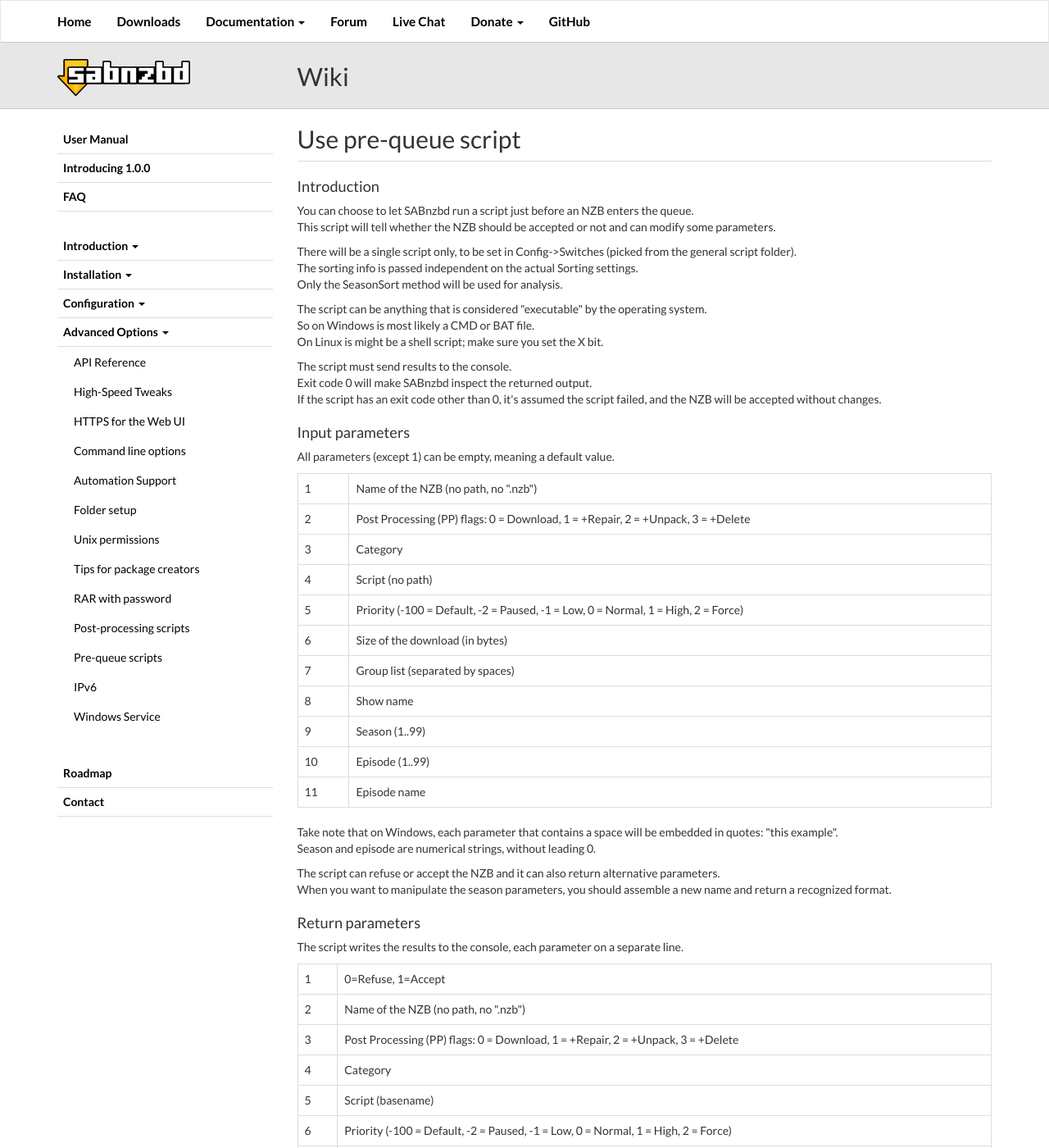
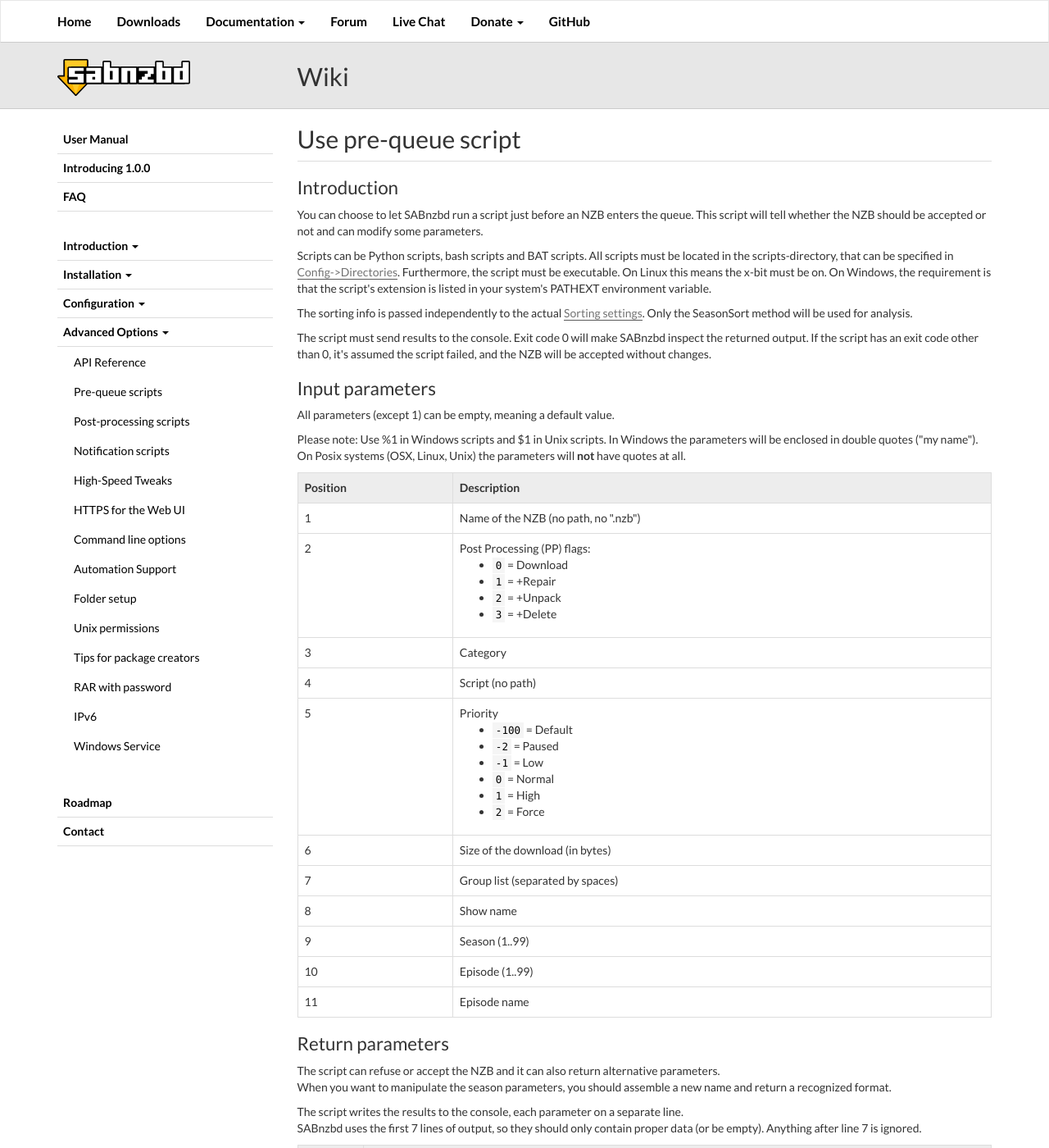
Before and after one commit to sabnzbd/sabnzbd.github.io, a Jekyll site: the page built from wiki/advanced/user-pre-queue-script.html, in a window 1280 px wide and 1400 px high. Shown: the whole window at 82% size. Built offline with Jekyll 4.4.1, drawn with Linux system fonts in a browser that asks for light colours; some of the changed text lies outside the part shown.

Commit message:
Adding Notification Script wiki

```diff
--- a/_layouts/wiki.html
+++ b/_layouts/wiki.html
@@ -54,6 +54,9 @@
                 </a>
                 <ul id="wiki-menu-advanced" class="collapse {% if page.url contains "/advanced/" %}in{% endif %}" >
                     <li><a href="/wiki/advanced/api">API Reference</a></li>
+                    <li><a href="/wiki/advanced/user-pre-queue-script">Pre-queue scripts</a></li>
+                    <li><a href="/wiki/advanced/user-scripts">Post-processing scripts</a></li>
+                    <li><a href="/wiki/advanced/user-notification-scripts">Notification scripts</a></li>
                     <li><a href="/wiki/advanced/highspeed-downloading">High-Speed Tweaks</a></li>
                     <li><a href="/wiki/advanced/https">HTTPS for the Web UI</a></li>
                     <li><a href="/wiki/advanced/command-line-parameters">Command line options</a></li>
@@ -62,8 +65,6 @@
                     <li><a href="/wiki/advanced/unix-permissions">Unix permissions</a></li>
                     <li><a href="/wiki/advanced/unix-packaging">Tips for package creators</a></li>
                     <li><a href="/wiki/advanced/password-protected-rars">RAR with password</a></li>
-                    <li><a href="/wiki/advanced/user-scripts">Post-processing scripts</a></li>
-                    <li><a href="/wiki/advanced/user-pre-queue-script">Pre-queue scripts</a></li>
                     <li><a href="/wiki/advanced/ipv6">IPv6</a></li>
                     <li><a href="/wiki/advanced/sabnzbd-as-a-windows-service">Windows Service</a></li>
                 </ul>
--- a/wiki/advanced/highspeed-downloading.html
+++ b/wiki/advanced/highspeed-downloading.html
@@ -4,14 +4,14 @@
 
 <p>If you are blessed with a fast connection (50MB/s and over) and are not getting the full speeds you require, you can try the following:</p>
 <ol>
-    <li>Set the <strong>article cache</strong> in Config -&gt; General. This will keep articles in memory and not write them to disk (which is slower). Depending on how much RAM you can spare two good values are 200M or 500M (the M denotes megabytes and is required). If you download a lot of rar files that are 200MB or larger then use the latter value.</li>
-    <li>Make sure <strong>python-yenc</strong> is installed (yenc-0.3.tar.gz or higher). If you are on windows it will already be present. This will speed up decoding as it will use C code instead of python code. The logging will say at startup whether this module has been installed ("_yenc module… found!"). If you have installed using a repository/pre-built package you will likely already have it.</li>
+    <li>Set the <strong>article cache</strong> in <a href="/wiki/1.0/general">Config-&gt;General</a>. This will keep articles in memory and not write them to disk (which is slower). Depending on how much RAM you can spare two good values are 200M or 500M (the M denotes megabytes and is required). If you download a lot of rar files that are 200MB or larger then use the latter value.</li>
+    <li>Make sure <strong>python-yenc</strong> is installed (yenc-0.3.tar.gz or higher). If you are on windows it will already be present. This will speed up decoding as it will use C code instead of python code. You can see on the first page of the Config if it is working properly. If you have installed using a repository/pre-built package you will likely already have it.</li>
     <li>Lower your <strong>connection count</strong> in Config -&gt; Servers. It may seem counter-intuitive, since more connections <em>should</em> be faster than fewer connections, but if you use the 50+ connections some hosts give you the overhead from constantly opening and closing connections can slow you down. So start at the max allowed connections and slowly lower your count until you max out your speed. Or do it the other way round: start with 5 connections, measure the speed, and raise to 7, measure again, 9, measure again, etc Normally 10 connections are enough.</li>
 </ol>
 <p>If none of the above methods make a difference, have a look at how much CPU is being used while downloading, if it is at 100% it is likely your processor is too slow to maintain high enough speeds. As of SABnzbd 0.7.20, with DEBUG logging turned<sup class="footnoteref"><a id="footnoteref-1" href="#footnote-1">1</a></sup>, SABnzbd will show the available CPU performance. Example:</p>
 <div class="code">
     <pre><code>2014-12-05 19:26:00,801::DEBUG::[sabnzbdplus:1294] CPU Pystone available performance is 85733
-2014-12-05 19:26:00,802::DEBUG::[sabnzbdplus:1298] CPU model name is Intel(R) Core(TM) i3 CPU       M 370  @ 2.40GHz</code>
+2014-12-05 19:26:00,802::DEBUG::[sabnzbdplus:1298] CPU model name is Intel(R) Core(TM) i3 CPU</code>
 </pre>
 </div>
 <br>
--- /dev/null
+++ b/wiki/advanced/user-notification-scripts.html
@@ -0,0 +1,69 @@
+---
+title: Notification Scripts
+---
+<p><strong>Only in SABnzbd 1.1.0+</strong>
+<p>SABnzbd can run a user-provided script to be executed when a notification needs to be send. In <a href="/wiki/configuration/1.0/notifications">Config-&gt;Notifications</a> you can specify for which type of notifications the script should be executed.</p>
+
+<p>Scripts can be Python scripts, bash scripts and BAT scripts. All scripts must be located in the scripts-directory, that can be specified in <a href="/wiki/configuration/1.0/folders">Config-&gt;Directories</a>. Furthermore, the script must be executable. On Linux this means the x-bit must be on. On Windows, the requirement is that the script's extension is listed in your system's PATHEXT environment variable.</p>
+
+<h2>Parameters</h2>
+<p>The script will receive the parameters described below. </p>
+<p>Please note: Use %1 in Windows scripts and $1 in Unix scripts. In Windows the parameters will be enclosed in double quotes ("my name").<br>
+    On Posix systems (OSX, Linux, Unix) the parameters will <strong>not</strong> have quotes at all.
+</p>
+<table class="table table-bordered table-hover table-not-fixed">
+    <tbody>
+        <tr>
+            <th>Position</th>
+            <th>Description</th>
+        </tr>
+        <tr>
+            <td>1</td>
+            <td>Type of notification
+                <ul>
+                    <li><code>startup</code> = Startup/Shutdown</li>
+                    <li><code>download</code> = Added NZB</li></li>
+                    <li><code>pp</code> = Post-processing started</li>
+                    <li><code>complete</code> = Job finished</li>
+                    <li><code>failed</code> = Job failed</li>
+                    <li><code>warning</code> = Warning</li>
+                    <li><code>error</code> = Error</li>
+                    <li><code>disk_full</code> = Disk full</li>
+                    <li><code>queue_done</code> = Queue finished</li>
+                    <li><code>new_login</code> = User logged in</li>
+                    <li><code>other</code> = Other Messages</li>
+                </ul>
+            </td>
+            <tr>
+                <td>2</td>
+                <td>The title of the notification in the user's language</td>
+            </tr>
+            <tr>
+                <td>3</td>
+                <td>The notification message</td>
+            </tr>
+            <tr>
+                <td>4</td>
+                <td>Parameters (can be specified in <a href="/wiki/configuration/1.0/notifications">Config-&gt;Notifications</a>)</td>
+            </tr>
+        </tr>
+    </tbody>
+</table>
+<p>When all went well, SABnzbd expect's exit code 0. If an error occured or something else than 1 is returned, the output will be shown to the user as an error.
+
+<h2>Example Python script</h2>
+<p>The get the parameters in python, you can do this:</p>
+<pre><code>import sys
+try:
+    (scriptname, notification_type, notification_title, notification_text, parameters) = sys.argv
+except:
+    print "No commandline parameters found"
+    sys.exit(1)
+
+# continue script
+
+# Your code goes here
+
+# Success code
+sys.exit(0)</code>
+</pre>
--- a/wiki/advanced/user-pre-queue-script.html
+++ b/wiki/advanced/user-pre-queue-script.html
@@ -1,34 +1,44 @@
 ---
 title: Use pre-queue script
 ---
-<h3 id="toc0"><span>Introduction</span></h3>
-<p>You can choose to let SABnzbd run a script just before an NZB enters the queue.<br>
+<h2 id="toc0"><span>Introduction</span></h2>
+<p>You can choose to let SABnzbd run a script just before an NZB enters the queue.
     This script will tell whether the NZB should be accepted or not and can modify some parameters.
 </p>
-<p>There will be a single script only, to be set in Config-&gt;Switches (picked from the general script folder).<br>
-    The sorting info is passed independent on the actual Sorting settings.<br>
+<p>Scripts can be Python scripts, bash scripts and BAT scripts. All scripts must be located in the scripts-directory, that can be specified in <a href="/wiki/configuration/1.0/folders">Config-&gt;Directories</a>. Furthermore, the script must be executable. On Linux this means the x-bit must be on. On Windows, the requirement is that the script's extension is listed in your system's PATHEXT environment variable.</p>
+<p>
+    The sorting info is passed independently to the actual <a href="/wiki/1.0/sorting">Sorting settings</a>.
     Only the SeasonSort method will be used for analysis.
 </p>
-<p>The script can be anything that is considered "executable" by the operating system.<br>
-    So on Windows is most likely a CMD or BAT file.<br>
-    On Linux is might be a shell script; make sure you set the X bit.
-</p>
-<p>The script must send results to the console.<br>
-    Exit code 0 will make SABnzbd inspect the returned output.<br>
+<p>The script must send results to the console.
+    Exit code 0 will make SABnzbd inspect the returned output.
     If the script has an exit code other than 0, it's assumed the script failed, and the NZB will be accepted without changes.
 </p>
-<h3 id="toc1"><span>Input parameters</span></h3>
+<h2 id="toc1"><span>Input parameters</span></h2>
 <p>All parameters (except 1) can be empty, meaning a default value.<br></p>
-
+<p>Please note: Use %1 in Windows scripts and $1 in Unix scripts. In Windows the parameters will be enclosed in double quotes ("my name").<br>
+    On Posix systems (OSX, Linux, Unix) the parameters will <strong>not</strong> have quotes at all.
+</p>
 <table class="table table-bordered table-hover table-not-fixed">
     <tbody>
+        <tr>
+            <th>Position</th>
+            <th>Description</th>
+        </tr>
         <tr>
             <td>1</td>
             <td>Name of the NZB (no path, no ".nzb")</td>
         </tr>
         <tr>
             <td>2</td>
-            <td>Post Processing (PP) flags: 0 = Download, 1 = +Repair, 2 = +Unpack, 3 = +Delete</td>
+            <td>Post Processing (PP) flags:
+                <ul>
+                    <li><code>0</code> = Download</li>
+                    <li><code>1</code> = +Repair</li>
+                    <li><code>2</code></code> = +Unpack</li>
+                    <li><code>3</code> = +Delete</li>
+                </ul>
+            </td>
         </tr>
         <tr>
             <td>3</td>
@@ -40,7 +50,16 @@
         </tr>
         <tr>
             <td>5</td>
-            <td>Priority (-100 = Default, -2 = Paused, -1 = Low, 0 = Normal, 1 = High, 2 = Force)</td>
+            <td>Priority
+                <ul>
+                    <li><code>-100</code> = Default</li>
+                    <li><code>-2</code> = Paused</li>
+                    <li><code>-1</code> = Low</li>
+                    <li><code>0</code> = Normal</li>
+                    <li><code>1</code> = High</li>
+                    <li><code>2</code> = Force</li>
+                </ul>
+            </td>
         </tr>
         <tr>
             <td>6</td>
@@ -70,20 +89,28 @@
 </table>
 
 
-<p>Take note that on Windows, each parameter that contains a space will be embedded in quotes: "this example".<br>
-    Season and episode are numerical strings, without leading 0.
-</p>
+<h2 id="toc2"><span>Return parameters</span></h2>
 <p>The script can refuse or accept the NZB and it can also return alternative parameters.<br>
     When you want to manipulate the season parameters, you should assemble a new name and return a recognized format.
 </p>
-<h3 id="toc2"><span>Return parameters</span></h3>
 <p>The script writes the results to the console, each parameter on a separate line.<br>
+SABnzbd uses the first 7 lines of output, so they should only contain proper data (or be empty).
+    Anything after line 7 is ignored.
 </p>
 <table class="table table-bordered table-hover table-not-fixed">
     <tbody>
         <tr>
+            <th>Position</th>
+            <th>Description</th>
+        </tr>
+        <tr>
             <td>1</td>
-            <td>0=Refuse, 1=Accept</td>
+            <td>
+                <ul>
+                    <li>0 = Refuse</li>
+                    <li>1=Accept</li>
+                </ul>
+            </td>
         </tr>
         <tr>
             <td>2</td>
@@ -91,7 +118,14 @@
         </tr>
         <tr>
             <td>3</td>
-            <td>Post Processing (PP) flags: 0 = Download, 1 = +Repair, 2 = +Unpack, 3 = +Delete</td>
+            <td>Post Processing (PP) flags:
+                <ul>
+                    <li><code>0</code> = Download</li>
+                    <li><code>1</code> = +Repair</li>
+                    <li><code>2</code></code> = +Unpack</li>
+                    <li><code>3</code> = +Delete</li>
+                </ul>
+            </td>
         </tr>
         <tr>
             <td>4</td>
@@ -99,11 +133,20 @@
         </tr>
         <tr>
             <td>5</td>
-            <td>Script (basename)</td>
+            <td>Script (no path)</td>
         </tr>
         <tr>
             <td>6</td>
-            <td>Priority (-100 = Default, -2 = Paused, -1 = Low, 0 = Normal, 1 = High, 2 = Force)</td>
+            <td>Priority
+                <ul>
+                    <li><code>-100</code> = Default</li>
+                    <li><code>-2</code> = Paused</li>
+                    <li><code>-1</code> = Low</li>
+                    <li><code>0</code> = Normal</li>
+                    <li><code>1</code> = High</li>
+                    <li><code>2</code> = Force</li>
+                </ul>
+            </td>
         </tr>
         <tr>
             <td>7</td>
@@ -127,12 +168,11 @@
 if %6 LSS 2000000000 echo 1</code>
 </pre>
 </div>
-<p>Save it as file "size-checker.cmd" and put in the scripts folder.</p>
-<p>A python script to set prio to Force on downloads smaller than 50&nbsp;MB:</p>
+<p>Save it as file <code>size-checker.cmd</code> and put in the scripts folder.</p>
+
+<p>A python script to set prio to Force on downloads smaller than 50MB:</p>
 <div class="code">
-    <pre><code>#!/usr/bin/env python
-
-import sys
+    <pre><code>import sys
 
 try:
     (scriptname, nzbname, postprocflags, category, script, prio, downloadsize, grouplist, showname, season, episodenumber, episodename) = sys.argv
@@ -151,8 +191,7 @@
 print
 print prio
 print
-
-sys.exit(0)    # 0 means OK</code>
+# 0 means OK
+sys.exit(0) </code>
 </pre>
 </div>
-<p>The python script should be set to executable (chmod +x …)</p>
--- a/wiki/advanced/user-scripts.html
+++ b/wiki/advanced/user-scripts.html
@@ -1,14 +1,33 @@
 ---
-title: User Scripts
+title: Post-processing scripts
 ---
 <p>SABnzbd can run a user-provided script to be executed when a job has completed without errors.</p>
-<p>You can do whatever you like with such a script.</p>
-<p>The script will receive the parameters described below. Use %1 in Windows scripts and $1 in Unix scripts.</p>
-<p>Please note that in Windows the parameters will be enclosed in double quotes ("my name").<br>
+<p>Scripts can be Python scripts, bash scripts and BAT scripts. All scripts must be located in the scripts-directory, that can be specified in <a href="/wiki/configuration/1.0/folders">Config-&gt;Directories</a>. Furthermore, the script must be executable. On Linux this means the x-bit must be on. On Windows, the requirement is that the script's extension is listed in your system's PATHEXT environment variable.</p>
+<p>The scripts can be used in these contexts:</p>
+<ul>
+    <li>Associated with a job entry on the Main page</li>
+    <li>Changed for a job on the Queue page</li>
+    <li>Associated with a <a href="/wiki/configuration/1.0/categories">user-defined category</a></li>
+    <li>Associated with the empty-queue event on the Queue page</li>
+</ul>
+<p>A post-processing script will only run when the job has completed without errors.
+    If you want to run the script always, you need to disable the option <a href="/wiki/configuration/1.0/switches">"Post-Process Only Verified Jobs"</a>.
+</p>
+<p>The console output of the script is captured by SABnzbd and is saved in the so called "Script Log" which can be opened from the history details.
+    The output will be added to the (optional) notification email and can be examined in the History page.
+</p>
+
+<h2>Parameters</h2>
+<p>The script will receive the parameters described below. </p>
+<p>Please note: Use %1 in Windows scripts and $1 in Unix scripts. In Windows the parameters will be enclosed in double quotes ("my name").<br>
     On Posix systems (OSX, Linux, Unix) the parameters will <strong>not</strong> have quotes at all.
 </p>
 <table class="table table-bordered table-hover table-not-fixed">
     <tbody>
+        <tr>
+            <th>Position</th>
+            <th>Description</th>
+        </tr>
         <tr>
             <td>1</td>
             <td>The final directory of the job (full path)</td>
@@ -35,34 +54,29 @@
         </tr>
         <tr>
             <td>7</td>
-            <td>Status of post processing. 0 = OK, 1=failed verification, 2=failed unpack, 3=1+2<sup class="footnoteref"><a id="footnoteref-1" href="#footnote-1">1</a></sup>, -1=failed download</td>
+            <td>Status of post processing.
+            <ul>
+                <li><code>0</code> = OK</li>
+                <li><code>1</code> = Failed verification</li>
+                <li><code>2</code> = Failed unpack</li>
+                <li><code>3</code> = 1+2</li>
+                <li><code>-1</code> = Failed post processing</li>
+            </ul></td>
         </tr>
         <tr>
             <td>8</td>
-            <td>URL to be called when job failed (if provided by the server, it is always sent, so check parameter 7!) The URL is provided by some indexers as the X-DNZB-Failure header.<sup class="footnoteref"><a id="footnoteref-2" href="#footnote-2">2</a></sup></td>
+            <td>URL to be called when job failed (if provided by the server, it is always sent, so check parameter 7!). <br>The URL is provided by some indexers as the X-DNZB-Failure header.</td>
         </tr>
     </tbody>
 </table>
 <p>All parameters are properly quoted so that they may contain embedded spaces.</p>
-<p>The "return" code that your script itself returns should be 0 if all went well or non-zero if errors occurred. If the return code is something else than 0, SABnzbd's History will show that return code (also known as exit code) in green surrounded by "Exit(…)".</p>
-<p>The console output of the script is captured by SABnzbd and is saved in the so called "Script Log": to see that log, in the History overview, click on the "More" after the <strong>green</strong> text on the right hand side .<br>
-    The file will be added to the (optional) notification email and can be examined in the History page.
+<p>The "return" code that your script itself returns should be 0 if all went well or non-zero if errors occurred. If the return code is something else than 0, SABnzbd's History will show that return code (also known as exit code) in green surrounded by "Exit(...)".</p>
+
+<p>A script can return an exit code. SABnzbd will show a non-zero code in the download report, but the job will not be flagged as failed.<br>
+    <strong>Note:</strong> Release 1.0.0 has an option in <a href="/wiki/configuration/1.0/switches">Config-&gt;Switches</a> to let a non-zero code mark the job as failed.
 </p>
-<p>A post-processing script will only run when the job has completed without errors.<br>
-    If you want to run the script always, you need to disable the option <a href="/wiki/configuration/1.0/switches">"Post-Process Only Verified Jobs"</a>.
-</p>
-<p>A script can return an exit code. SABnzbd will show a non-zero code in the download report, but the job will not be flagged as failed.<br>
-    Note: Release 0.8.0 has an option in <a href="/wiki/configuration/1.0/switches">Config-&gt;Switches</a> to let a non-zero code mark the job as failed.
-</p>
-<p>All scripts must be located in the script-directory, that can be specified in <a href="/wiki/configuration/1.0/folders">Config-&gt;Directories</a>. Furthermore, the script must be executable. On Linux this means the x-bit must be on. On Windows, the requirement is that the script's extension is listed in your system's PATHEXT environment variable.</p>
-<p>The scripts can be used in these contexts:</p>
-<ul>
-    <li>Associated with a job entry on the Main page</li>
-    <li>Changed for a job on the Queue page</li>
-    <li>Associated with a <a href="/wiki/configuration/1.0/categories">user-defined category</a></li>
-    <li>Associated with the empty-queue event on the Queue page</li>
-</ul>
-<h3 id="toc0"><span>Example Python script</span></h3>
+
+<h2 id="toc0"><span>Example Python script</span></h2>
 <p>The get the parameters in python, you can do this:</p>
 <div class="code">
     <pre><code>import sys
@@ -76,11 +90,11 @@
         print "No commandline parameters found"
         sys.exit(1)
 
-# continue script</code>
+# continue script
+
+# Your code goes here
+
+# Success code
+sys.exit(0)</code>
 </pre>
 </div>
-<div class="footnotes-footer">
-    <div class="title">Footnotes</div>
-    <div class="footnote-footer" id="footnote-1">1. Only in release 0.5.0+</div>
-    <div class="footnote-footer" id="footnote-2">2. Only in release 0.7.17+</div>
-</div>
--- a/wiki/configuration/1.0/notifications.html
+++ b/wiki/configuration/1.0/notifications.html
@@ -160,6 +160,6 @@
 <h4 id="toc10"><span>Pushbullet</span></h4>
 <p>You need a Pushbullet subsciption and an API-key.</p>
 <h4 id="toc11"><span>Notification script [1.1.0+ only]</span></h4>
-<p>Script is called with 2 parameters: notification-type, notification-text.<br>
+<p>See <a href="/wiki/advanced/user-notification-scripts">Notification Scripts</a><br>
     Allows implementation of custom notification services.
 </p>
```
Also changed, not shown: other parts of wiki/advanced/user-pre-queue-script.html (+3 -5 lines), wiki/introduction/usage.html (+5 -5 lines).
